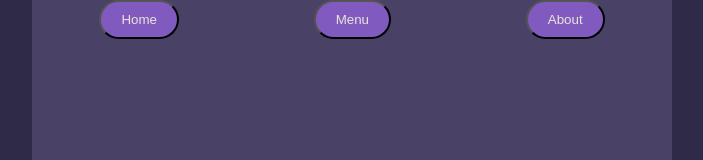
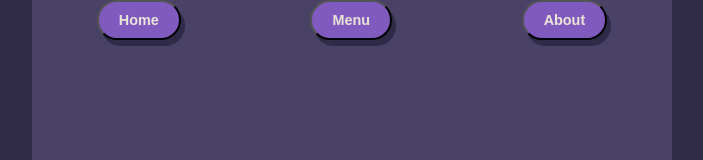
Before and after one commit to Moldedpeanuts/restaurant-page, a website built with webpack: page src/template.html in a window 1280 px wide. Shown: the top 160 px of the page, without its empty margins (288-991 px from the left). Built offline with nearby package versions, Linux system fonts and the light colour scheme.

Commit message:
Style font family and text of buttons

```diff
--- a/src/styles.css
+++ b/src/styles.css
@@ -3,6 +3,8 @@
     padding: 0;
     box-sizing: border-box;
 }
+
+@import url('https://fonts.googleapis.com/css2?family=Poppins:wght@300;400;600&display=swap');
 
 ul {
     list-style-type: none;
@@ -19,6 +21,7 @@ body {
     color: #E8E5D6;
     width: 50vw;
     height: 100vh;
+    font-family: "Poppins", sans-serif;
 }
 
 .button {
@@ -26,6 +29,9 @@ body {
     color: #E8E5D6;
     padding: 10px 20px;
     border-radius: 1.5em;
+    box-shadow: 4px 6px #2E2A47;
+    font-weight: 600;
+    font-size: 0.9em;
 }
 
 nav {
```
